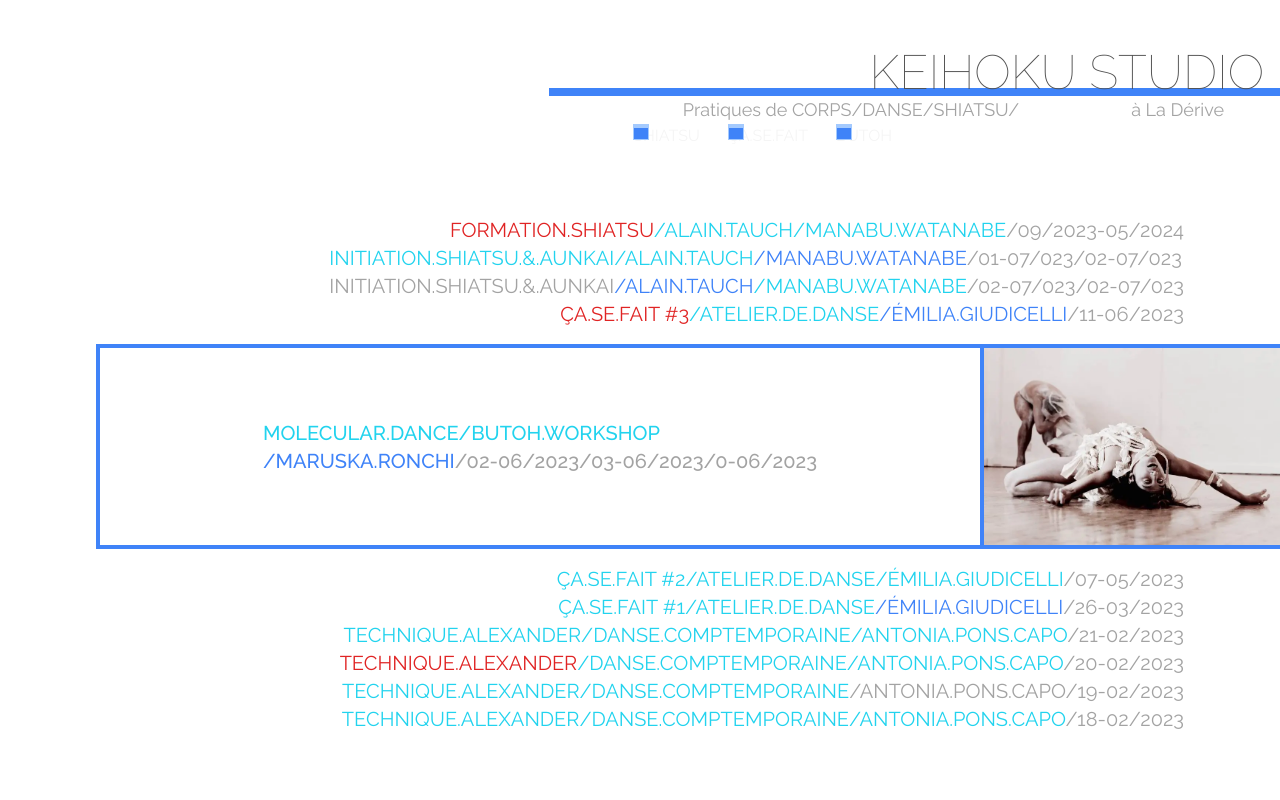
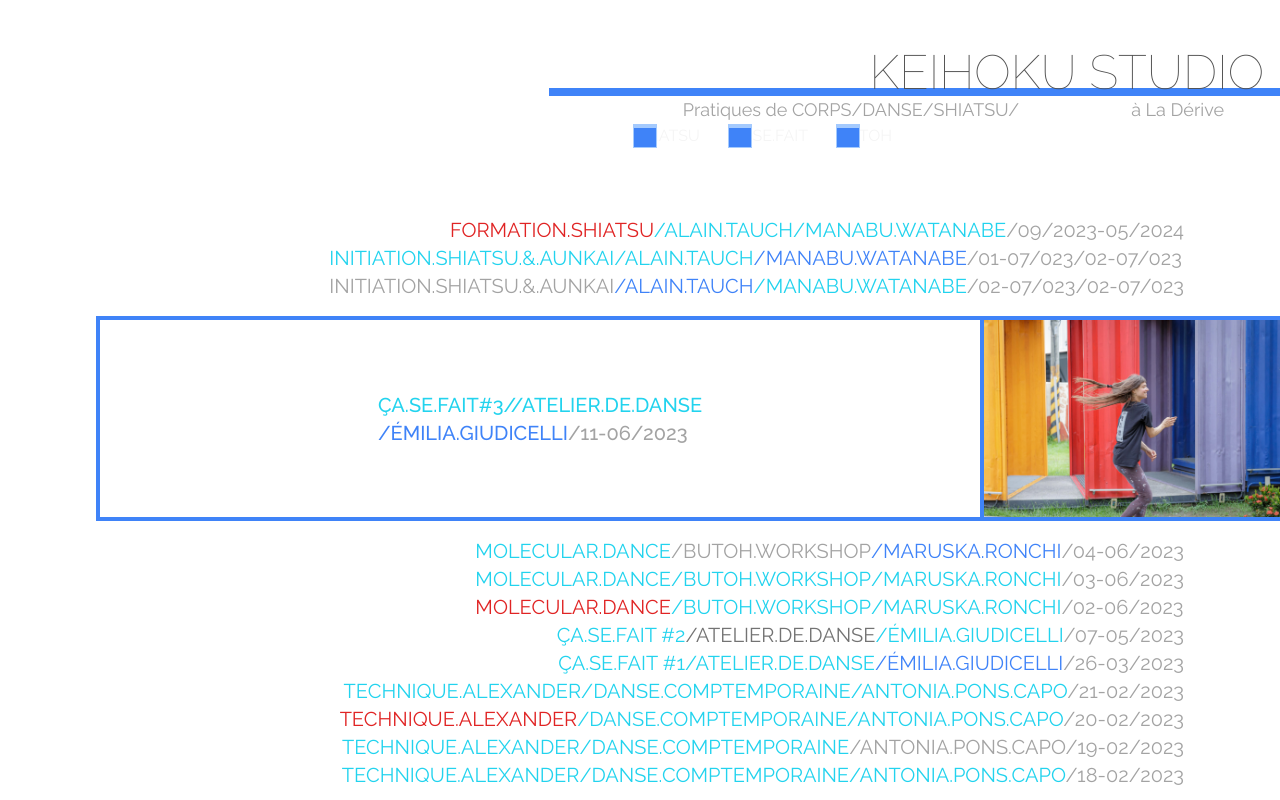
Before and after one commit to jolysnicolas1/keihoku, a Next.js app: page / in a window 1280 px wide. Shown: the top 800 px of the page. Built offline with nearby package versions, Linux system fonts and the light colour scheme.

Commit message:
Change next event

```diff
--- a/app/NextEventSm.tsx
+++ b/app/NextEventSm.tsx
@@ -1,64 +1,51 @@
 import Image from 'next/image'
-import maru from 'public/maru.webp'
+import corea from 'public/corea.webp'
 
 export default function NextEvent() {
   return (
         <div className="border-y-4 border-l-4 border-blue-500 flex flex-col md:flex-row align-center text-xl md:justify-between lg:ml-12 xl:ml-24 2xl:ml-96">
             <div className="grow p-2 flex md:justify-center">
                 <div className="font-medium md:hidden">
-                    <p className='text-cyan-400'>MOLECULAR.DANCE/BUTOH</p>
-                    <p className='text-blue-500'>.WORKSHOP/MARUSKA.RONCHI</p>
+                    <p className='text-cyan-400'>ÇA.SE.FAIT#3/ATELIER</p>
+                    <p className='text-blue-500'>.DE.DANSE/ÉMILIA.GIUDICELLI</p>
                 </div>
                 <div className="font-medium hidden md:flex md:flex-col md:justify-center lg:hidden">
-                    <p className='text-cyan-400'>MOLECULAR.DANCE</p>
-                    <p className='text-cyan-400'>/BUTOH.WORKSHOP</p>
-                    <p className='text-blue-500'>/MARUSKA.RONCHI</p>
-                    <p className='text-neutral-400'>/02-06/2023</p>
-                    <p className='text-neutral-400'>/03-06/2023</p>
-                    <p className='text-neutral-400'>/0-06/2023</p>
+                    <p className='text-cyan-400'>ÇA.SE.FAIT#3</p>
+                    <p className='text-cyan-400'>/ATELIER.DE.DANSE</p>
+                    <p className='text-blue-500'>/ÉMILIA.GIUDICELLI</p>
+                    <p className='text-neutral-400'>/11-06/2023</p>
                 </div>
                 <div className="font-medium hidden lg:flex lg:flex-col lg:justify-center xl:hidden">
-                    <p className='text-cyan-400'>MOLECULAR.DANCE/BUTOH.WORKSHOP</p>
-                    <p className='text-blue-500'>/MARUSKA.RONCHI</p>
-                    <p className='text-neutral-400'>/02-06/2023/03-06/2023/0-06/2023</p>
+                    <p className='text-cyan-400'>ÇA.SE.FAIT#3/ATELIER.DE.DANSE</p>
+                    <p className='text-blue-500'>/ÉMILIA.GIUDICELLI</p>
+                    <p className='text-neutral-400'>/11-06/2023</p>
                 </div>
                 <div className="font-medium hidden xl:flex xl:flex-col xl:justify-center 2xl:hidden">
-                    <p className='text-cyan-400'>MOLECULAR.DANCE/BUTOH.WORKSHOP</p>
+                    <p className='text-cyan-400'>ÇA.SE.FAIT#3//ATELIER.DE.DANSE</p>
                     <div className="flex">
-                        <p className='text-blue-500'>/MARUSKA.RONCHI</p>
-                        <p className='text-neutral-400'>/02-06/2023/03-06/2023/0-06/2023</p>
+                        <p className='text-blue-500'>/ÉMILIA.GIUDICELLI</p>
+                        <p className='text-neutral-400'>/11-06/2023</p>
                     </div>
                 </div>
                 <div className="font-medium hidden 2xl:flex justify-center flex-col">
                     <div className="flex">
-                        <p className='text-cyan-400'>MOLECULAR.DANCE/BUTOH.WORKSHOP</p>
-                        <p className='text-blue-500'>/MARUSKA.RONCHI</p>
-                        <p className='text-neutral-400'>/02-06/2023</p>
-                    </div>
-                    <div className="flex">
-                        <p className='text-cyan-400'>MOLECULAR.DANCE/BUTOH.WORKSHOP</p>
-                        <p className='text-blue-500'>/MARUSKA.RONCHI</p>
-                        <p className='text-neutral-400'>/03-06/2023</p>
-                    </div>
-                    <div className="flex">
-                        <p className='text-cyan-400'>MOLECULAR.DANCE/BUTOH.WORKSHOP</p>
-                        <p className='text-blue-500'>/MARUSKA.RONCHI</p>
-                        <p className='text-neutral-400'>/04-06/2023</p>
+                        <p className='text-red-500'>ÇA.SE.FAIT#3</p>
+                        <p className=''>/ATELIER.DE.DANSE</p>
+                        <p className='text-blue-500'>/ÉMILIA.GIUDICELLI</p>
+                        <p className='text-neutral-400'>/11-06/2023</p>
                     </div>
                 </div>
             </div>
             <div className="flex flex-col items-center">
                 <div className="flex space-x-2 sm:space-x-4 text-neutral-400 font-medium text-lg md:hidden">
-                    <p>/02-06/2023</p>
-                    <p>/03-06/2023</p>
-                    <p>/04-06/2023</p>
+                    <p>/11-06/2023</p>
                 </div>
                 <Image
                     className='md:border-l-4 md:border-blue-500'
-                    src={maru}
+                    src={corea}
                     height={300}
                     width={300}
-                    alt="maru"
+                    alt="corea"
                     />
             </div>
         </div>
--- a/app/Studio.tsx
+++ b/app/Studio.tsx
@@ -12,9 +12,9 @@ export default function Studio() {
         <p className='px-4 md:px-6 md:px-10 lg:px-12 xl:px-14  2xl:px-16 text-neutral-400 inline-block -mb-1 text-lg'>à La Dérive</p>
       </div>
       <div className="flex flex-row space-x-5 px-24 lg:px-96">
-        <Link href="/shiatsu"><div className=" relative before:absolute lg:before:bg-blue-500 before:hover:top-0 before:h-4 before:w-4 before:border-t-4 before:border-blue-300 lg:text-neutral-100 hover:text-neutral-400 hover:font-semibold duration-500 before:hover:h-1 before:border before:duration-500 p-1">SHIATSU</div></Link>
-        <Link href="/ca-se-fait"><div className=" relative before:absolute lg:before:bg-blue-500 before:hover:top-0 before:h-4 before:w-4 before:border-t-4 before:border-blue-300 lg:text-neutral-100 hover:text-neutral-400 hover:font-semibold duration-500 before:hover:h-1 before:border before:duration-500 p-1">ÇA.SE.FAIT</div></Link>
-        <Link href="/butoh"><div className=" relative before:absolute lg:before:bg-blue-500 before:hover:top-0 before:h-4 before:w-4 before:border-t-4 before:border-blue-300 lg:text-neutral-100 hover:text-neutral-400 hover:font-semibold duration-500 before:hover:h-1 before:border before:duration-500 p-1">BUTOH</div></Link>
+        <Link href="/shiatsu"><div className=" relative before:absolute lg:before:bg-blue-500 before:hover:top-0 before:h-6 before:w-6 before:border-t-4 before:border-blue-300 lg:text-neutral-100 hover:text-neutral-400 hover:font-semibold duration-500 before:hover:h-1 before:border before:duration-500 p-1">SHIATSU</div></Link>
+        <Link href="/ca-se-fait"><div className=" relative before:absolute lg:before:bg-blue-500 before:hover:top-0 before:h-6 before:w-6 before:border-t-4 before:border-blue-300 lg:text-neutral-100 hover:text-neutral-400 hover:font-semibold duration-500 before:hover:h-1 before:border before:duration-500 p-1">ÇA.SE.FAIT</div></Link>
+        <Link href="/butoh"><div className=" relative before:absolute lg:before:bg-blue-500 before:hover:top-0 before:h-6 before:w-6 before:border-t-4 before:border-blue-300 lg:text-neutral-100 hover:text-neutral-400 hover:font-semibold duration-500 before:hover:h-1 before:border before:duration-500 p-1">BUTOH</div></Link>
       </div>
     </div>
   )
--- a/app/page.tsx
+++ b/app/page.tsx
@@ -27,19 +27,27 @@ export default function Home() {
             <p className=''><strong className=''>/MANABU.WATANABE</strong><strong className='text-neutral-400'>/02-07/023/02-07/023</strong></p>
           </div>
         </Link>
-        <Link href="/ca-se-fait">
-          <div className='flex flex-col md:flex-row items-end'>
-            <p className=''> <strong className='text-red-600'>ÇA.SE.FAIT #3</strong><strong className=''>/ATELIER.DE.DANSE</strong></p>
-            <p className=''><strong className='text-blue-500'>/ÉMILIA.GIUDICELLI</strong><strong className='text-neutral-400'>/11-06/2023</strong></p>
-          </div>
-        </Link>
       </div>
-      <Link href="/butoh">
+      <Link href="/ca-se-fait">
         <NextEventSm/>
       </Link>
       <div className="flex flex-col items-end p-1 sm:p-4 space-y-5 md:space-y-0 font-light sm:text-xl lg:px-12 xl:px-24 2xl:px-44">
+        <Link href="/butoh">
           <div className='flex flex-col md:flex-row items-end'>
-            <p className=''> <strong className=''>ÇA.SE.FAIT #2</strong><strong className=''>/ATELIER.DE.DANSE</strong></p>
+            <p className=''> <strong className=''>MOLECULAR.DANCE</strong><strong className='text-neutral-400'>/BUTOH.WORKSHOP</strong></p>
+            <p className=''><strong className='text-blue-500'>/MARUSKA.RONCHI</strong><strong className='text-neutral-400'>/04-06/2023</strong></p>
+          </div>
+          <div className='flex flex-col md:flex-row items-end'>
+            <p className=''> <strong className=''>MOLECULAR.DANCE</strong><strong className=''>/BUTOH.WORKSHOP</strong></p>
+            <p className=''><strong className=''>/MARUSKA.RONCHI</strong><strong className='text-neutral-400'>/03-06/2023</strong></p>
+          </div>
+          <div className='flex flex-col md:flex-row items-end'>
+            <p className=''> <strong className='text-red-600'>MOLECULAR.DANCE</strong><strong className=''>/BUTOH.WORKSHOP</strong></p>
+            <p className=''><strong className=''>/MARUSKA.RONCHI</strong><strong className='text-neutral-400'>/02-06/2023</strong></p>
+          </div>
+        </Link>
+          <div className='flex flex-col md:flex-row items-end'>
+            <p className=''> <strong className=''>ÇA.SE.FAIT #2</strong><strong className='text-neutral-500'>/ATELIER.DE.DANSE</strong></p>
             <p className=''><strong className=''>/ÉMILIA.GIUDICELLI</strong><strong className='text-neutral-400'>/07-05/2023</strong></p>
           </div>
           <div className='flex flex-col md:flex-row items-end'>
--- a/app/shiatsu/ProgramFormation.tsx
+++ b/app/shiatsu/ProgramFormation.tsx
@@ -1,6 +1,5 @@
 import Image from "next/image"
 import manabu from 'public/manabu-care.webp'
-import Link from "next/link"
 
 interface Seminaire {
     number: string;
```
